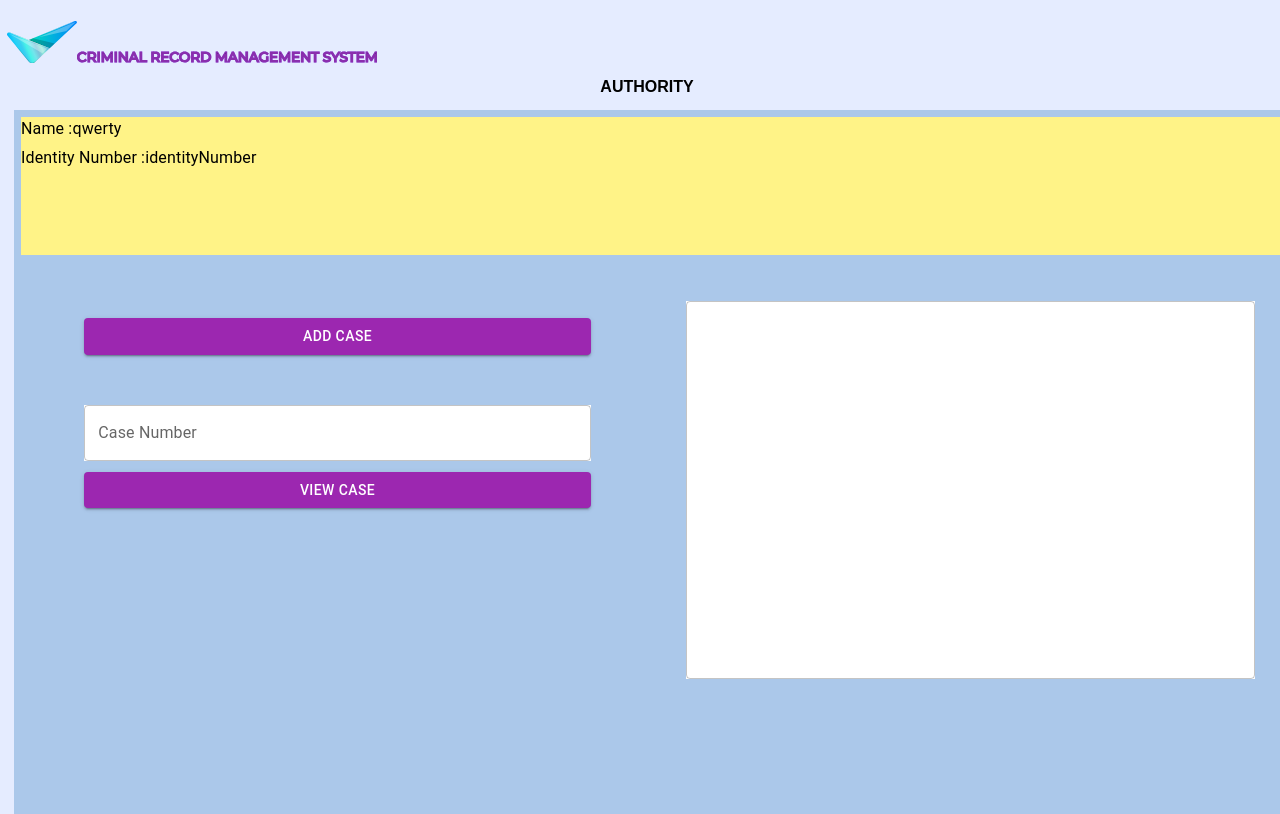
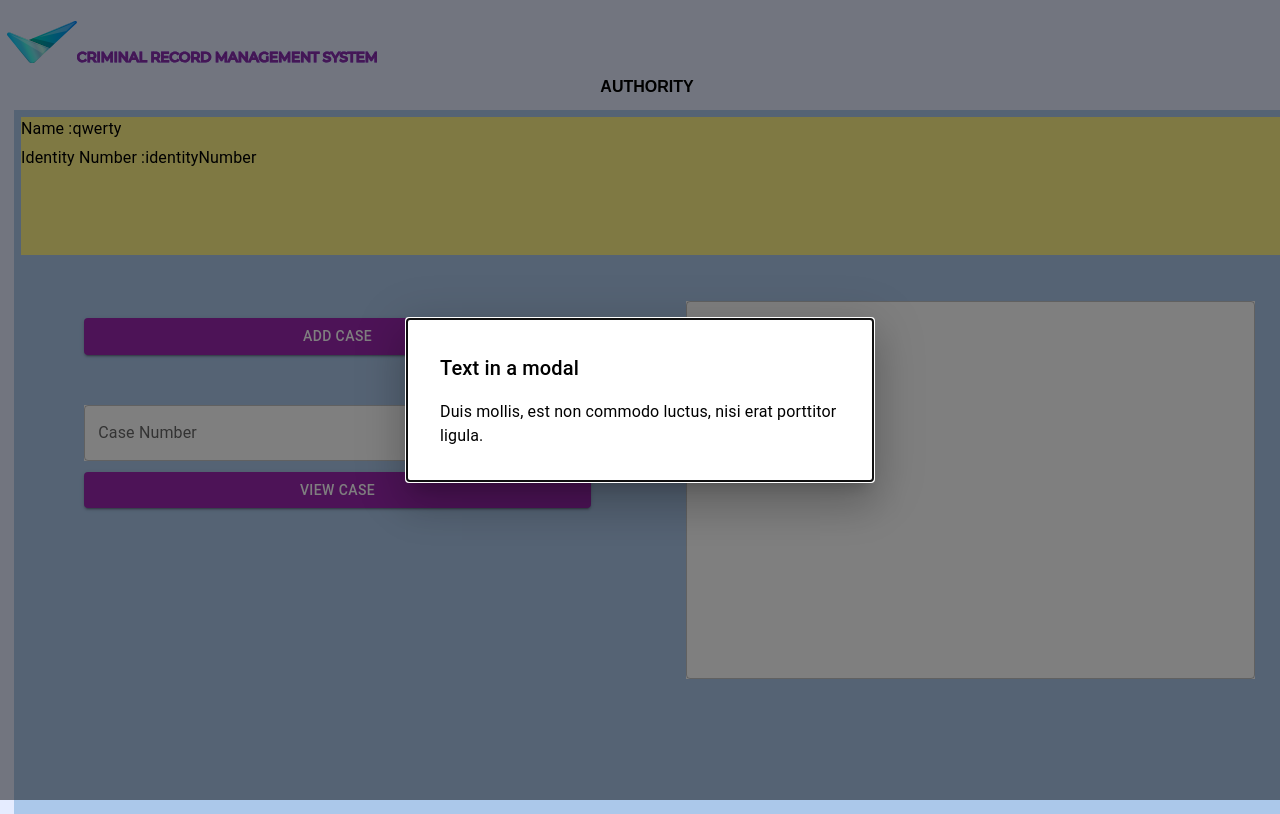
Before and after one commit to demelcjohn/criminal-record-management, a Next.js app: page /authority/1 in a window 1280 px wide. Built offline with nearby package versions, Linux system fonts and the light colour scheme.

Commit message:
added modal

```diff
--- a/src/pages/authority/[authid].tsx
+++ b/src/pages/authority/[authid].tsx
@@ -1,10 +1,25 @@
-import { Box, Button, Grid, TextField, Typography } from "@mui/material";
+import { Box, Button, Grid, Modal, TextField, Typography } from "@mui/material";
 import Image from "next/image";
 import React, { useState } from "react";
 import { QueryClient, QueryClientProvider } from "react-query";
 const queryClient = new QueryClient();
 
+const style = {
+  position: "absolute" as "absolute",
+  top: "50%",
+  left: "50%",
+  transform: "translate(-50%, -50%)",
+  width: 400,
+  bgcolor: "background.paper",
+  border: "2px solid #000",
+  boxShadow: 24,
+  p: 4,
+};
+
 export default function Authority() {
+  const [openModal, setOpenModal] = useState(true);
+  const handleOpen = () => setOpenModal(true);
+  const handleClose = () => setOpenModal(false);
   return (
     <QueryClientProvider client={queryClient}>
       <Box
@@ -78,9 +93,30 @@
                   variant="contained"
                   color="secondary"
                   sx={{ width: "100%" }}
+                  onClick={handleOpen}
                 >
                   Add Case
                 </Button>
+                <Modal
+                  open={openModal}
+                  onClose={handleClose}
+                  aria-labelledby="modal-modal-title"
+                  aria-describedby="modal-modal-description"
+                >
+                  <Box sx={style}>
+                    <Typography
+                      id="modal-modal-title"
+                      variant="h6"
+                      component="h2"
+                    >
+                      Text in a modal
+                    </Typography>
+                    <Typography id="modal-modal-description" sx={{ mt: 2 }}>
+                      Duis mollis, est non commodo luctus, nisi erat porttitor
+                      ligula.
+                    </Typography>
+                  </Box>
+                </Modal>
                 <TextField
                   sx={{ width: "100%", bgcolor: "white" }}
                   style={{ marginTop: "10%" }}
```
